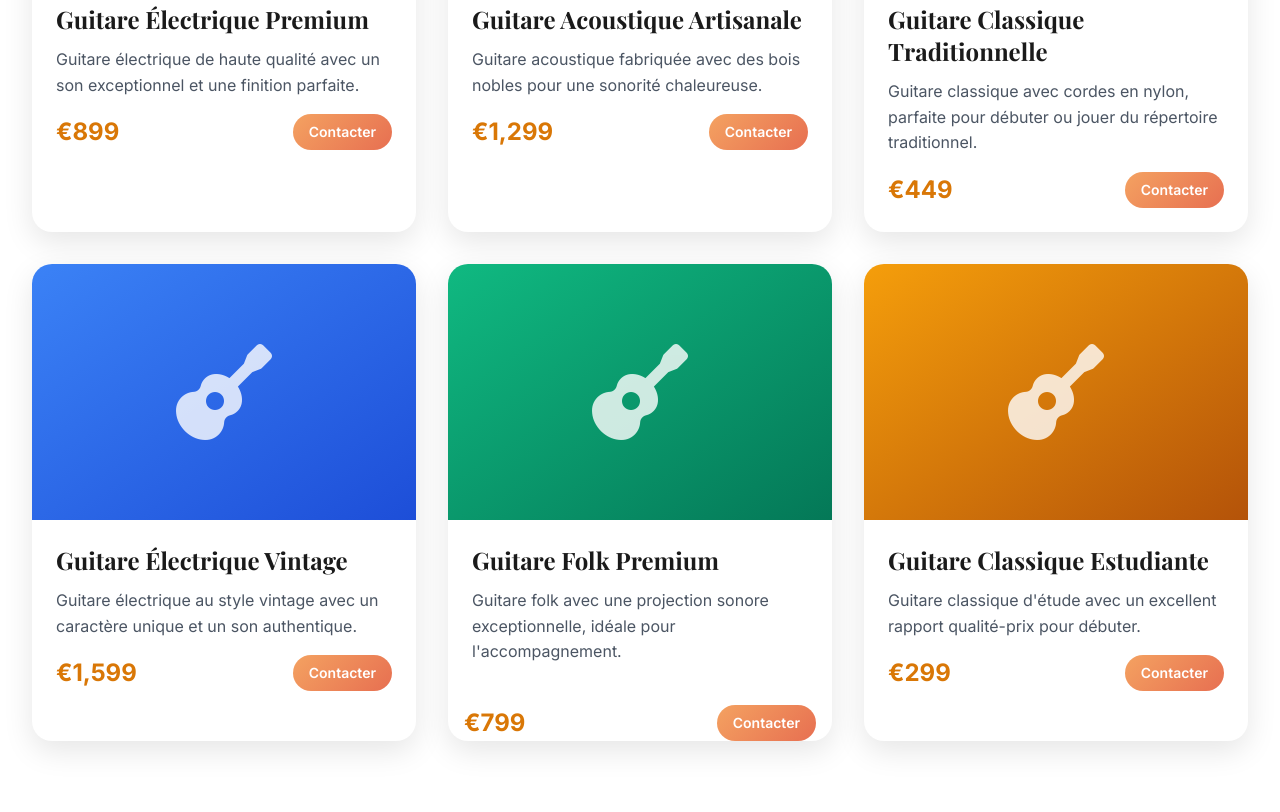
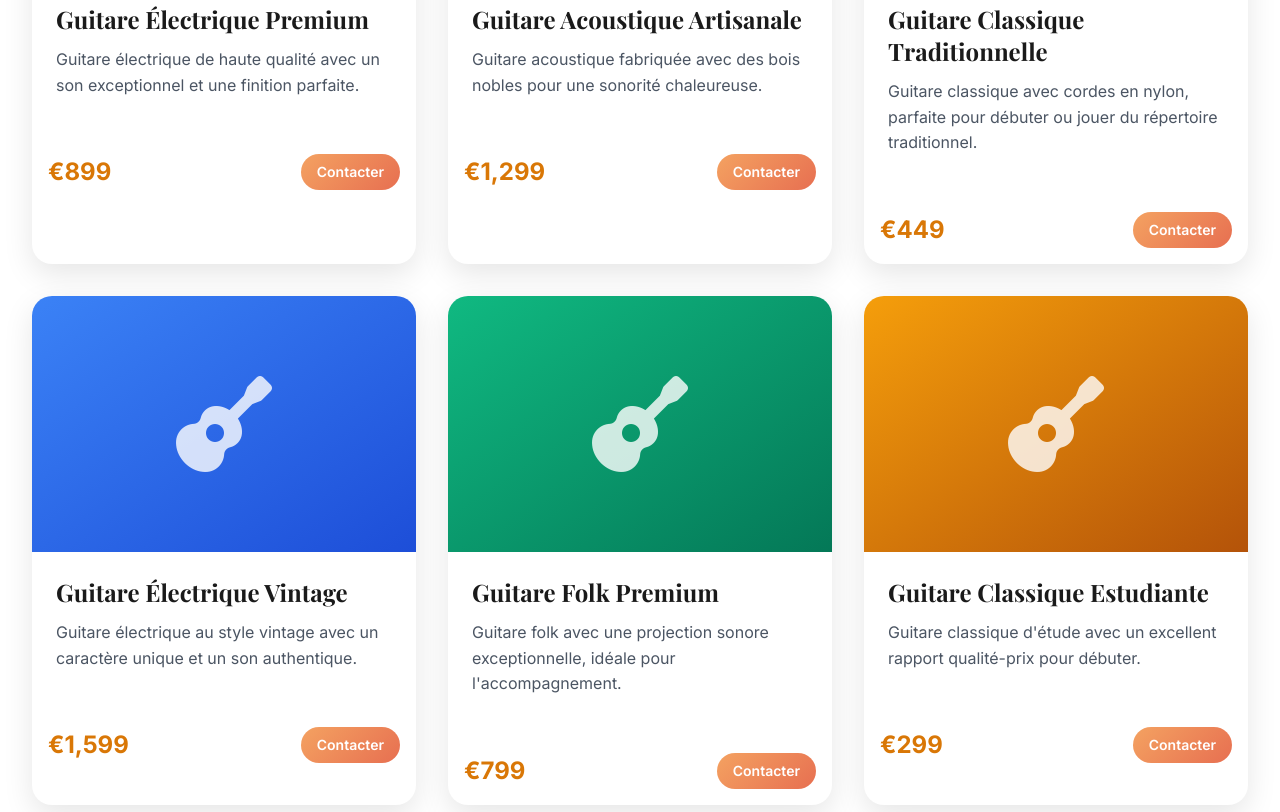
Before and after one commit to GDevWeb/PassionGuitar, a website: page index.html in a window 1280 px wide. Shown: the part 2948-3760 px from the top of the page. Drawn offline with nearby package versions, Linux system fonts and the light colour scheme.

Commit message:
style(product-card):fixed cta positionment

```diff
--- a/index.html
+++ b/index.html
@@ -472,7 +472,8 @@
                 Guitare électrique de haute qualité avec un son exceptionnel et
                 une finition parfaite.
               </p>
-              <div class="flex justify-between items-center">
+            </div>
+            <div class="flex justify-between items-center p-4">
               <span class="text-2xl font-bold text-yellow-600">€899</span>
               <a
                 href="#contact"
@@ -480,7 +481,6 @@
               >
                 Contacter
               </a>
-              </div>
             </div>
           </div>
 
@@ -502,7 +502,8 @@
                 Guitare acoustique fabriquée avec des bois nobles pour une
                 sonorité chaleureuse.
               </p>
-              <div class="flex justify-between items-center">
+            </div>
+            <div class="flex justify-between items-center p-4">
                 <span class="text-2xl font-bold text-yellow-600">€1,299</span>
                 <a
                   href="#contact"
@@ -510,7 +511,6 @@
                 >
                   Contacter
                 </a>
-              </div>
               </div>
           </div>
 
@@ -532,7 +532,8 @@
                 Guitare classique avec cordes en nylon, parfaite pour débuter ou
                 jouer du répertoire traditionnel.
               </p>
-              <div class="flex justify-between items-center">
+            </div>
+            <div class="flex justify-between items-center p-4">
               <span class="text-2xl font-bold text-yellow-600">€449</span>
               <a
                 href="#contact"
@@ -540,7 +541,6 @@
               >
                 Contacter
               </a>
-              </div>
             </div>
           </div>
 
@@ -562,7 +562,8 @@
                 Guitare électrique au style vintage avec un caractère unique et
                 un son authentique.
               </p>
-              <div class="flex justify-between items-center">
+            </div>
+            <div class="flex justify-between items-center p-4">
               <span class="text-2xl font-bold text-yellow-600">€1,599</span>
               <a
                 href="#contact"
@@ -570,7 +571,6 @@
               >
                 Contacter
               </a>
-              </div>
             </div>
           </div>
 
@@ -591,8 +591,9 @@
               <p class="text-gray-600 mb-4">
                 Guitare folk avec une projection sonore exceptionnelle, idéale
                 pour l'accompagnement.
-              </p></div>
-              <div class="flex justify-between items-center px-4">
+              </p>
+            </div>
+            <div class="flex justify-between items-center p-4">
                 <span class="text-2xl font-bold text-yellow-600">€799</span>
                 <a
                   href="#contact"
@@ -621,7 +622,8 @@
                 Guitare classique d'étude avec un excellent rapport qualité-prix
                 pour débuter.
               </p>
-              <div class="flex justify-between items-center">
+            </div>
+            <div class="flex justify-between items-center p-4">
               <span class="text-2xl font-bold text-yellow-600">€299</span>
               <a
                 href="#contact"
@@ -629,7 +631,6 @@
               >
                 Contacter
               </a>
-              </div>
             </div>
           </div>
         </div>
```
Lines whose indentation alone changed are shown as unchanged.
